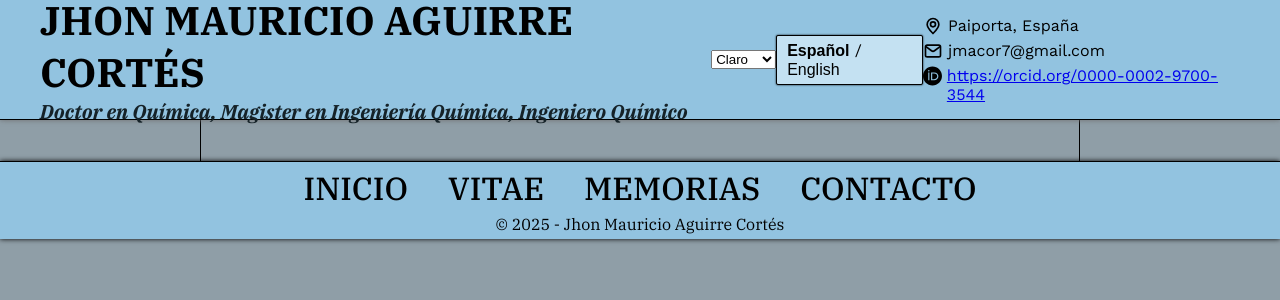
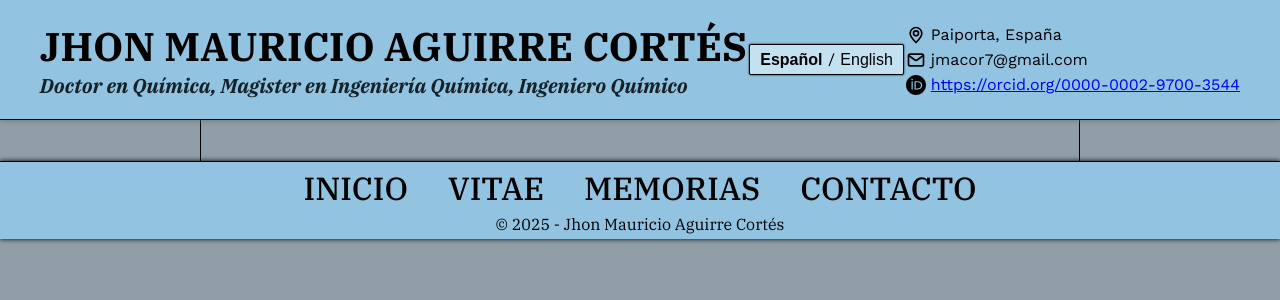
Before and after one commit to Tryncha/cv-jmac, a React (Vite) app: page /contact in a window 1280 px wide. Shown: the top 300 px of the page. Built offline with nearby package versions, Linux system fonts and the light colour scheme; a web font is replaced by a local one.

Commit message:
theme selector hidden

```diff
--- a/src/components/Header/Header.tsx
+++ b/src/components/Header/Header.tsx
@@ -62,7 +62,7 @@ const Header = () => {
         <h1>{aboutInfo[language].firstName + ' ' + aboutInfo[language].lastName}</h1>
         <h2>{aboutInfo[language].title}</h2>
       </div>
-      <select
+      {/* <select
         id={themeSelectId}
         value={theme}
         onChange={handleThemeChange}
@@ -75,10 +75,8 @@ const Header = () => {
             {themeValue}
           </option>
         ))}
-      </select>
-      <div>
-        <LanguageSelector />
-      </div>
+      </select> */}
+      <LanguageSelector />
       <div className="Header-contactInfo">
         <div>
           <LocationIcon size="20" />
```
